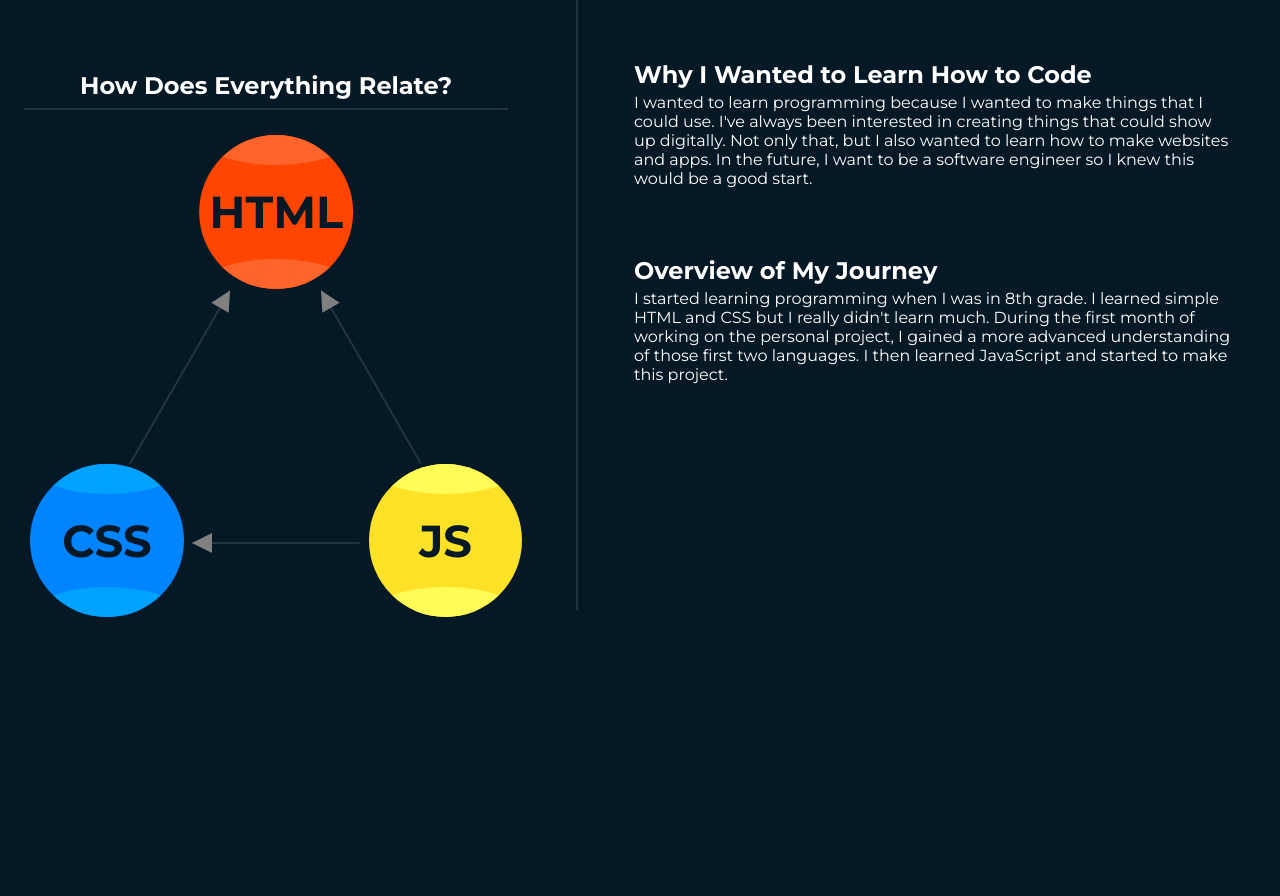
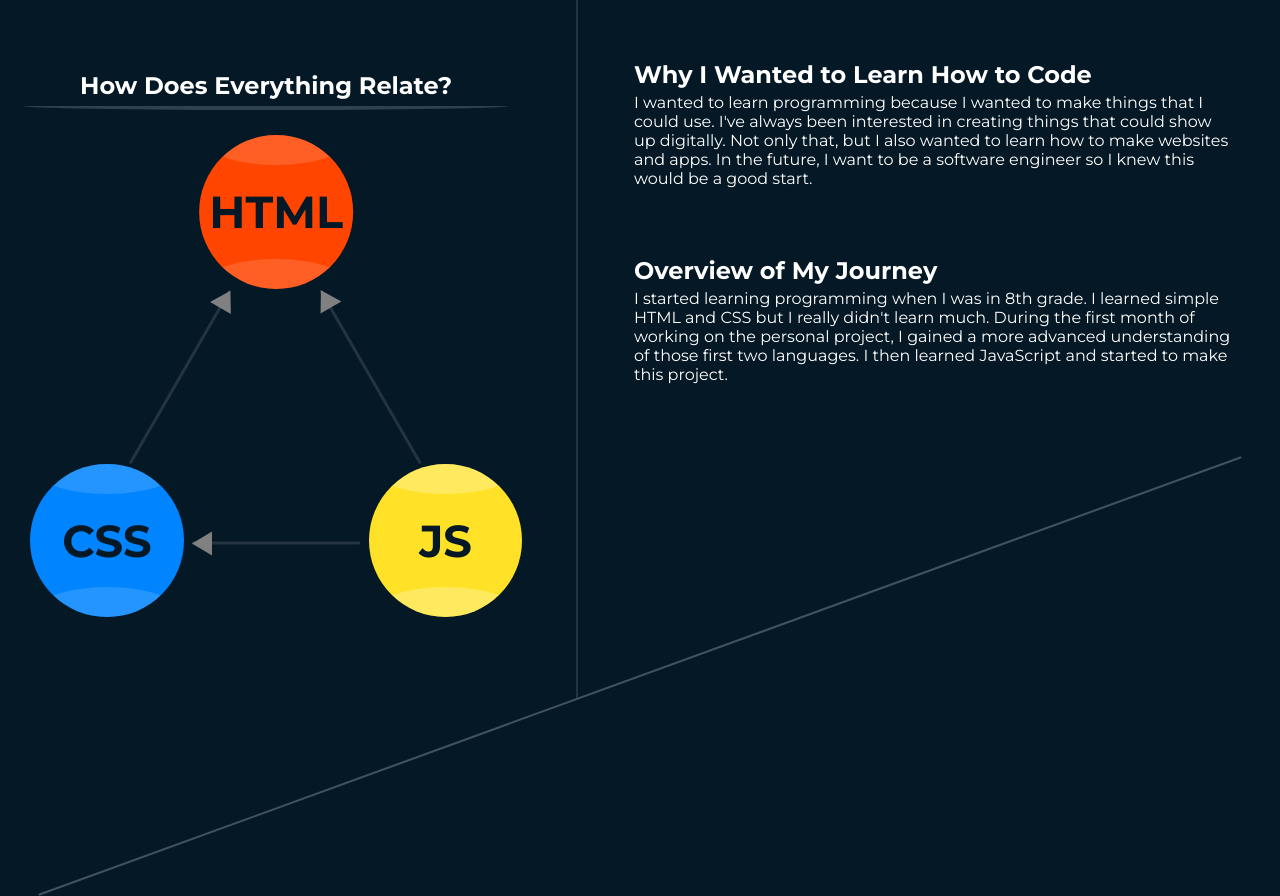
Before and after one commit to AsherLeffler/MYP-Project, a React (Vite) app: page / in a window 1280 px wide. Shown: the part 240-1136 px from the top of the page. Before the commit the page ends 877 px from the top, so only its background shows below. Built offline with nearby package versions, Linux system fonts and the light colour scheme.

Commit message:
Add more style and information as well as more sections

```diff
--- a/package.json
+++ b/package.json
@@ -10,6 +10,7 @@
     "preview": "vite preview"
   },
   "dependencies": {
+    "lucide-react": "^0.453.0",
     "react": "^18.3.1",
     "react-dom": "^18.3.1",
     "react-router-dom": "^6.27.0"
--- a/src/main/components/Header.tsx
+++ b/src/main/components/Header.tsx
@@ -1,4 +1,5 @@
 import { Link } from "react-router-dom";
+import { ArrowLeft } from "lucide-react";
 import selfieImg from "/selfie.webp";
 
 interface HeaderStates {
@@ -43,7 +44,7 @@ const Header: React.FC<HomeProps> = ({ headerStates }) => {
         <div className="logo-wrapper">
           <img src={selfieImg} alt="Picture of me" id="imgOfMe" />
           <div id="expandBtn">
-            <p>Asher Leffler</p>
+            <p>Asher Leffler</p> <ArrowLeft size={28} color="white" />
           </div>
         </div>
       </Link>
--- a/src/main/components/Home.tsx
+++ b/src/main/components/Home.tsx
@@ -20,7 +20,10 @@ const Home: React.FC<HomeProps> = ({ headerStates }) => {
           <div className="title-section">
             <h1>Hey! I'm Asher Leffler!</h1>
             <p>Student at Millbrook Magnet High School</p>
-            <br /><br /><br /><br />
+            <br />
+            <br />
+            <br />
+            <br />
             <h2 id="chartTitle">How Does Everything Relate?</h2>
             <div className="codeChart">
               <div className="circle">HTML</div>
@@ -66,6 +69,7 @@ const Home: React.FC<HomeProps> = ({ headerStates }) => {
             </div>
           </div>
         </article>
+        <hr className="diagonal-divider" />
       </main>
     </>
   );
--- a/src/main/components/MyJourney.tsx
+++ b/src/main/components/MyJourney.tsx
@@ -20,7 +20,12 @@ interface LineProps {
   isVisible: boolean;
 }
 
-const LineComponent: React.FC<LineProps> = ({ rotation, number, text, isVisible }) => {
+const LineComponent: React.FC<LineProps> = ({
+  rotation,
+  number,
+  text,
+  isVisible,
+}) => {
   const lineStyle: CSSPropertiesWithVars = {
     "--before-content": `"${text}"`,
     "--rotation": rotation ? "45deg" : "-45deg",
@@ -89,14 +94,21 @@ const MyJourney: React.FC<HomeProps> = ({ headerStates }) => {
     }
   };
 
-  const checkLineVisibility = useCallback((scrollY: number) => {
-    const thresholds = [20, 300, 640, 960, 1320, 1620];
-    const newVisibleLines = thresholds.reduce((visible, threshold, index) => {
-      if (scrollY >= threshold && !visibleLines.includes(index + 1)) visible.push(index + 1);
-      return visible;
-    }, [...visibleLines]);
-    setVisibleLines(newVisibleLines);
-  }, [visibleLines]);
+  const checkLineVisibility = useCallback(
+    (scrollY: number) => {
+      const thresholds = [20, 300, 640, 960, 1320, 1620];
+      const newVisibleLines = thresholds.reduce(
+        (visible, threshold, index) => {
+          if (scrollY >= threshold && !visibleLines.includes(index + 1))
+            visible.push(index + 1);
+          return visible;
+        },
+        [...visibleLines]
+      );
+      setVisibleLines(newVisibleLines);
+    },
+    [visibleLines]
+  );
 
   useEffect(() => {
     window.scrollTo(0, 0);
@@ -128,13 +140,14 @@ const MyJourney: React.FC<HomeProps> = ({ headerStates }) => {
     "I watched a video on JavaScript and started to build projects with it to help create a foundation.",
     "I also started to work on my design skills and practice creating appealing designs.",
     "After that, I started to study the behind the scenes of a website and started to work on that.",
-    "Finally, I focused on understanding the software used in programming so that I could make my own."
+    "Finally, I focused on understanding the software used in programming so that I could make my own.",
   ];
 
   return (
     <>
       <Header headerStates={headerStates} />
       <div>
+        <h1 className="journey-header">My Journey</h1>
         <br />
         <br />
         <br />
@@ -142,7 +155,7 @@ const MyJourney: React.FC<HomeProps> = ({ headerStates }) => {
         <div className="journey-section">
           <div className="start"></div>
           <div id="mainLine" style={{ height: lineHeight + 300 }}></div>
-          {[...Array(6).keys()].map(i => (
+          {[...Array(6).keys()].map((i) => (
             <LineComponent
               key={i}
               rotation={i % 2 === 0}
@@ -152,6 +165,22 @@ const MyJourney: React.FC<HomeProps> = ({ headerStates }) => {
             />
           ))}
         </div>
+        <br />
+        <br />
+        <br />
+        <br />
+        <div id="endJourney">
+          <h1>Summary</h1>
+          <p>
+            Overall, I've come far in the time that I've spent learning how to
+            program. From the very beginning, I knew that I wanted to learn how
+            to program, I just didn't know where to start. After doing this
+            project, I learned what topics are most important to learn
+            programming and what software to actually use. I want to continue my
+            journey and learn more about programming and software including
+            building my own.
+          </p>
+        </div>
       </div>
     </>
   );
--- a/src/main/css/App.css
+++ b/src/main/css/App.css
@@ -74,9 +74,7 @@ header nav a:hover {
 }
 
 .logo-wrapper:hover {
-  width: 200px;
-  border-top-right-radius: 4px;
-  border-bottom-right-radius: 4px;
+  width: 240px;
 }
 
 #imgOfMe {
@@ -91,7 +89,7 @@ header nav a:hover {
 
 #expandBtn {
   height: 55px;
-  width: 200px;
+  width: 240px;
   transition: 0.45s ease-in-out;
   background-color: hsla(204, 76%, 8%, 0.6);
   position: absolute;
@@ -102,6 +100,7 @@ header nav a:hover {
   align-items: center;
   padding-right: 10px;
   z-index: 2;
+  gap: 4px;
 }
 
 #expandBtn p {
@@ -110,3 +109,22 @@ header nav a:hover {
   color: white;
   width: max-content;
 }
+
+#expandBtn svg {
+  animation: pulse 1.5s infinite;
+}
+
+@keyframes pulse {
+  0% {
+    transform: scale(1);
+    filter: drop-shadow(0 0 3px rgba(255, 255, 255, 0.3));
+  }
+  50% {
+    transform: scale(1.1);
+    filter: drop-shadow(0 0 5px rgba(255, 255, 255, 0.75));
+  }
+  100% {
+    transform: scale(1);
+    filter: drop-shadow(0 0 3px rgba(255, 255, 255, 0.3));
+  }
+}
--- a/src/main/css/Home.css
+++ b/src/main/css/Home.css
@@ -50,11 +50,12 @@
 
 .middle-divider {
   width: 2px;
-  height: 94%;
-  background-color: rgba(255, 255, 255, 0.12);
+  height: calc(94% + 80px);
+  background-color: #243440;
   position: absolute;
   left: 45%;
   top: 20px;
+  border-radius: 1px;
 }
 
 .codeChart {
@@ -62,6 +63,7 @@
   aspect-ratio: 1;
   position: relative;
 }
+
 .codeChart .circle {
   border-radius: 50%;
   aspect-ratio: 1;
@@ -74,6 +76,7 @@
   font-size: 2.8rem;
   position: relative;
 }
+
 .codeChart .circle:nth-child(1) {
   background-color: #ff4500;
   position: absolute;
@@ -82,24 +85,37 @@
   translate: -50%;
   overflow: hidden;
 }
+
 .codeChart .circle:nth-child(1)::before,
-.codeChart .circle:nth-child(1)::after {
+.codeChart .circle:nth-child(1)::after,
+.codeChart .circle:nth-child(2)::before,
+.codeChart .circle:nth-child(2)::after,
+.codeChart .circle:nth-child(3)::before,
+.codeChart .circle:nth-child(3)::after {
   content: "";
   width: 100%;
   position: absolute;
   left: 50%;
   translate: -50%;
   height: 30px;
-  background-color: #ff642b;
+  background-color: rgba(255, 255, 255, 0.14);
 }
+
+.codeChart .circle:nth-child(2)::before,
+.codeChart .circle:nth-child(2)::after{
+  background-color: rgba(255, 255, 255, 0.26);
+}
+
 .codeChart .circle:nth-child(1)::before {
   top: 0;
   border-radius: 0 0 50% 50% / 0 0 100% 100%;
 }
+
 .codeChart .circle:nth-child(1)::after {
   bottom: 0;
   border-radius: 50% 50% 0 0 / 100% 100% 0 0;
 }
+
 .codeChart .circle:nth-child(2) {
   background-color: #ffe227;
   position: absolute;
@@ -107,24 +123,17 @@
   right: 10px;
   overflow: hidden;
 }
-.codeChart .circle:nth-child(2)::before,
-.codeChart .circle:nth-child(2)::after {
-  content: "";
-  height: 30px;
-  position: absolute;
-  left: 50%;
-  translate: -50%;
-  width: 100%;
-  background-color: rgb(255, 252, 88);
-}
+
 .codeChart .circle:nth-child(2)::before {
   top: 0;
   border-radius: 0 0 50% 50% / 0 0 100% 100%;
 }
+
 .codeChart .circle:nth-child(2)::after {
   bottom: 0;
   border-radius: 50% 50% 0 0 / 100% 100% 0 0;
 }
+
 .codeChart .circle:nth-child(3) {
   background-color: #0084ff;
   position: absolute;
@@ -132,31 +141,25 @@
   left: 10px;
   overflow: hidden;
 }
-.codeChart .circle:nth-child(3)::before,
-.codeChart .circle:nth-child(3)::after {
-  content: "";
-  height: 30px;
-  position: absolute;
-  left: 50%;
-  translate: -50%;
-  width: 100%;
-  background-color: #00a2ff;
-}
+
 .codeChart .circle:nth-child(3)::before {
   top: 0;
   border-radius: 0 0 50% 50% / 0 0 100% 100%;
 }
+
 .codeChart .circle:nth-child(3)::after {
   bottom: 0;
   border-radius: 50% 50% 0 0 / 100% 100% 0 0;
 }
+
 .codeChart .line {
-  width: 2px;
+  width: 3px;
   height: 200px;
   border-radius: 1px;
   background-color: rgba(255, 255, 255, 0.12);
   position: absolute;
 }
+
 .codeChart div.line:nth-of-type(4) {
   bottom: 10px;
   left: 50%;
@@ -164,13 +167,14 @@
   rotate: 90deg;
   height: 168px;
 }
+
 .codeChart div.line:nth-of-type(4)::before {
   content: "";
   width: 0;
   height: 0;
-  border-left: 10px solid transparent;
+  border-left: 12px solid transparent;
   border-top: 20px solid grey;
-  border-right: 10px solid transparent;
+  border-right: 12px solid transparent;
   position: absolute;
   right: 50%;
   bottom: 0;
@@ -187,9 +191,9 @@
   content: "";
   width: 0;
   height: 0;
-  border-left: 10px solid transparent;
+  border-left: 12px solid transparent;
   border-bottom: 20px solid grey;
-  border-right: 10px solid transparent;
+  border-right: 12px solid transparent;
   position: absolute;
   right: 50%;
   top: 0;
@@ -207,9 +211,9 @@
   content: "";
   width: 0;
   height: 0;
-  border-left: 10px solid transparent;
+  border-left: 12px solid transparent;
   border-bottom: 20px solid grey;
-  border-right: 10px solid transparent;
+  border-right: 12px solid transparent;
   position: absolute;
   right: 50%;
   top: 0;
@@ -234,6 +238,17 @@
   bottom: -10px;
   left: 50%;
   translate: -50%;
+  height: 4px;
+  border-radius: 0 0 50% 50% / 0 0 100% 100%;
+  background-color: #2d4150;
+}
+
+.diagonal-divider {
+  position: relative;
+  top: 30px;
+  rotate: -20deg;
+  border: none;
   height: 2px;
-  background-color: rgba(255, 255, 255, 0.12);
+  background-color: #3d5465;
+  border-radius: 1px;
 }
--- a/src/main/css/MyJourney.css
+++ b/src/main/css/MyJourney.css
@@ -1,3 +1,24 @@
+.journey-header {
+  display: flex;
+  justify-content: center;
+  align-items: center;
+  position: relative;
+  width: fit-content;
+  margin: 10px auto;
+  font-size: 2.8rem;
+}
+
+.journey-header::after {
+  content: "";
+  position: absolute;
+  bottom: -10px;
+  left: 50%;
+  translate: -50%;
+  width: 145%;
+  height: 2px;
+  background-color: white;
+}
+
 #mainLine {
   width: 4px;
   background: linear-gradient(180deg, white 98%, transparent 0%);
@@ -19,6 +40,11 @@
   border-top: 40px solid white;
   border-radius: 4px;
   z-index: 4;
+}
+
+.journey-section {
+    width: 100%;
+    height: 2300px;
 }
 
 .journey-section .start {
@@ -53,6 +79,31 @@
   rotate: var(--rotation, "");
 }
 
+#endJourney {
+  width: 100%;
+  height: fit-content;
+  display: flex;
+  flex-direction: column;
+  justify-content: center;
+  align-items: center;
+  text-align: center;
+  gap: 5px;
+  margin-bottom: 80px;
+  padding: 0 50px;
+}
+
+#endJourney h1 {
+  font-size: 2.5rem;
+  color: white;
+  margin: 0;
+}
+
+#endJourney p {
+  font-size: 1.2rem;
+  color: white;
+  margin: 0;
+}
+
 @keyframes lineAnimation {
   0% {
     height: 2069px;
```
Also changed, not shown: 1 other file (tests, documents, lock files or other folders). Lines whose indentation alone changed are shown as unchanged.
